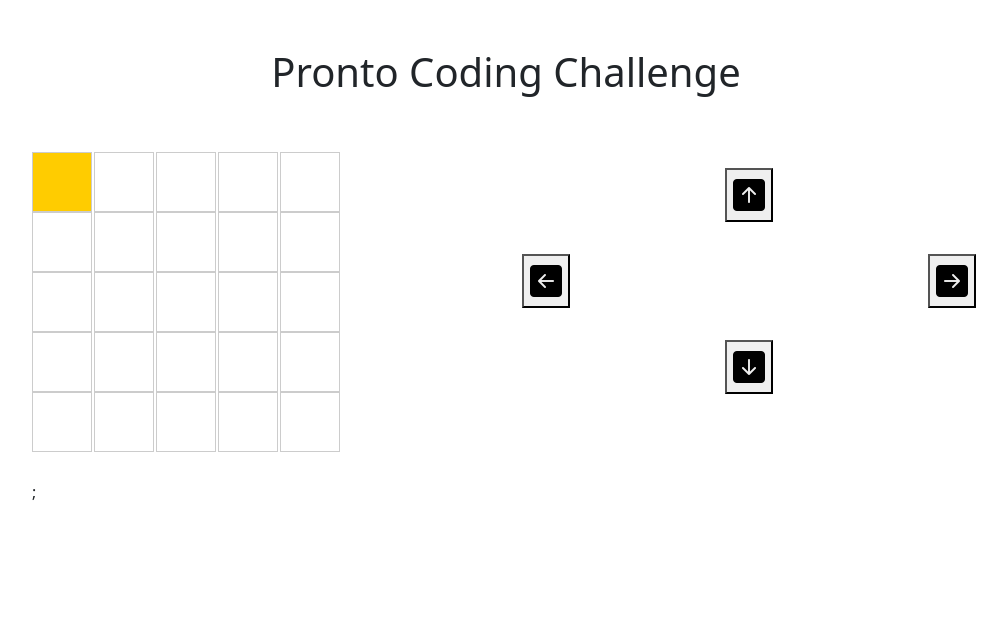
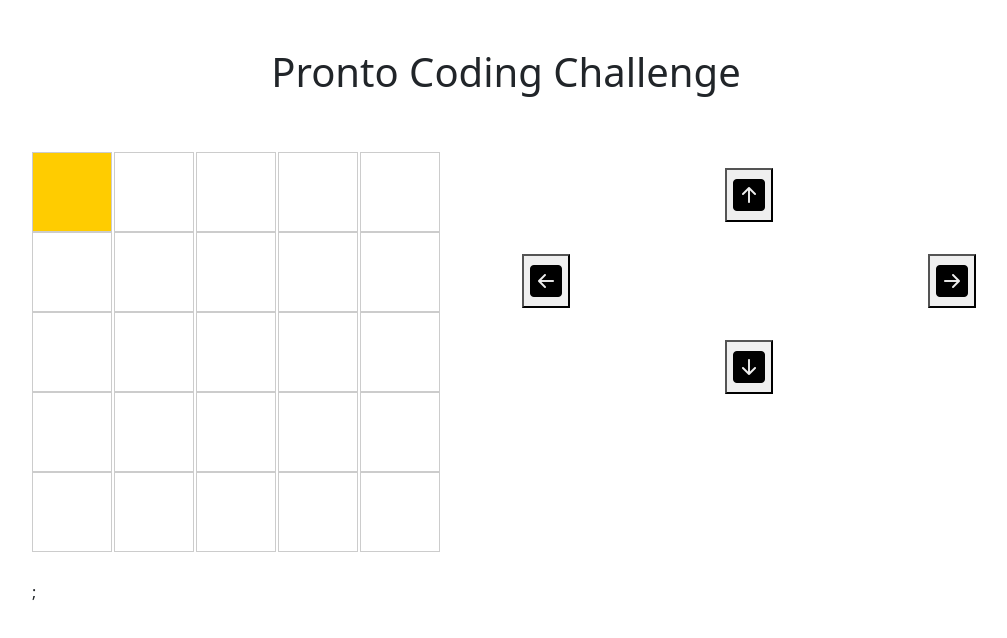
Before and after one commit to senuravihanjayadeva/coding-challange, a React (Create React App) app: page / in a window 1280 px wide. Shown: the top 638 px of the page, without its empty margins (134-1141 px from the left). Built offline with nearby package versions, Linux system fonts and the light colour scheme.

Commit message:
Change in Grid Cell size

```diff
--- a/src/index.css
+++ b/src/index.css
@@ -1,14 +1,14 @@
 .grid {
   display: grid;
-  grid-template-columns: repeat(5, 60px);
-  grid-template-rows: repeat(5, 60px);
+  grid-template-columns: repeat(5, 80px);
+  grid-template-rows: repeat(5, 80px);
   gap: 2px;
   margin-bottom: 20px;
 }
 
 .cell {
-  width: 60px;
-  height: 60px;
+  width: 80px;
+  height: 80px;
   border: 1px solid #ccc;
   display: flex;
   justify-content: center;
```
